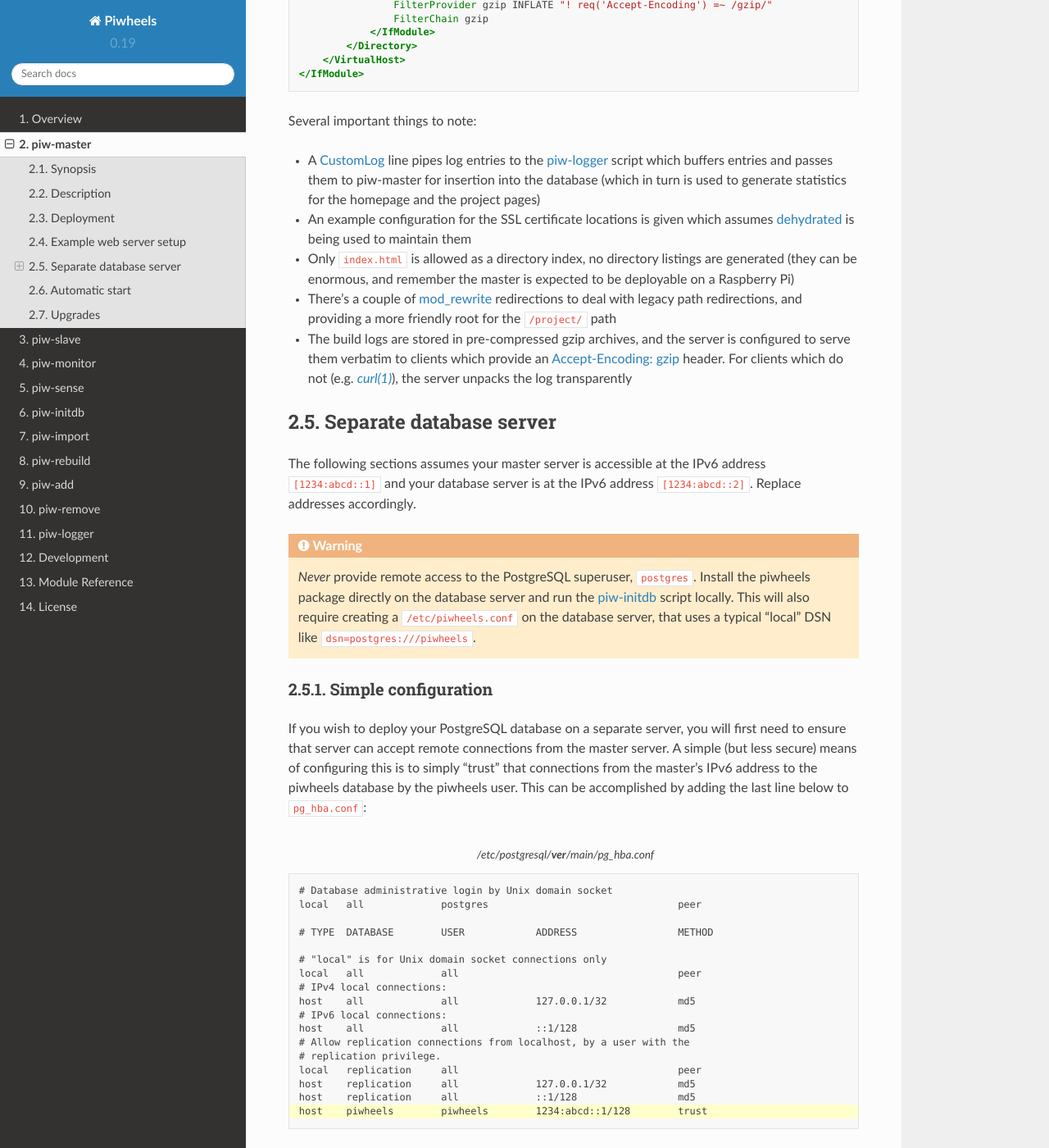
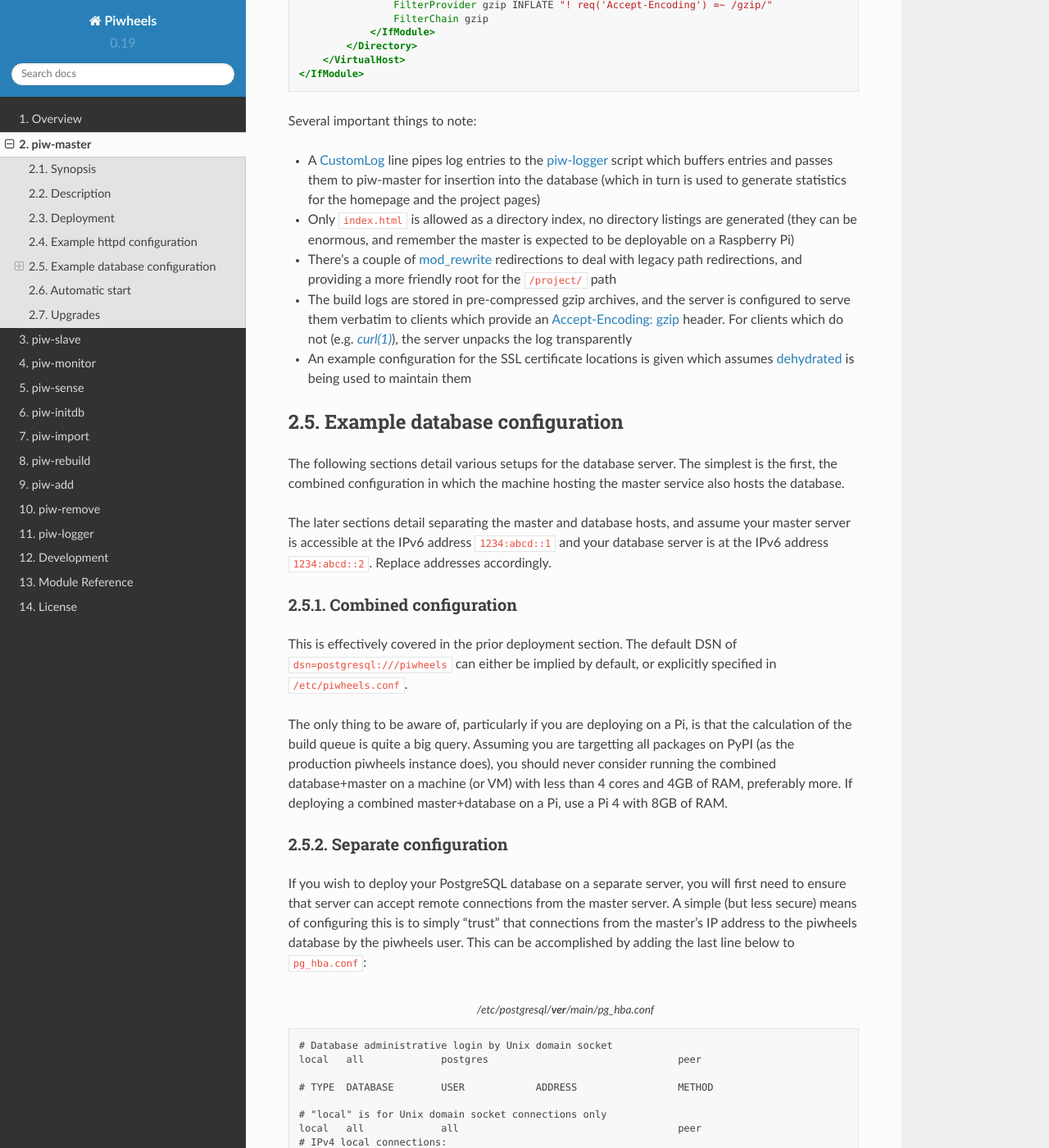
Before and after one commit to piwheels/piwheels, a Sphinx documentation site: the page built from docs/master.rst, in a window 1280 px wide and 1400 px high, scrolled down 5486 px. Shown: the whole window at 82% size. Built offline with Sphinx 7.4.7 and the Read the Docs theme 2.0.0, drawn with Linux system fonts in a browser that asks for light colours; some of the changed text lies outside the part shown.

Commit message:
Docs overhaul
Work through the various application chapters bringing the content up to
date. So far, piw-master, piw-slave done. All other applications
pending...

```diff
--- a/docs/master.rst
+++ b/docs/master.rst
@@ -223,8 +225,8 @@
 #. Deploy some build slaves; see :doc:`slaves` for deployment instructions.
 
 
-Example web server setup
-========================
+Example httpd configuration
+===========================
 
 The following is an example Apache configuration similar to that used on the
 production piwheels master. The port 80 (http) server configuration should look
@@ -304,9 +306,6 @@
   (which in turn is used to generate statistics for the homepage and the
   project pages)
 
-* An example configuration for the SSL certificate locations is given which
-  assumes `dehydrated`_ is being used to maintain them
-
 * Only ``index.html`` is allowed as a directory index, no directory listings
   are generated (they can be enormous, and remember the master is expected to
   be deployable on a Raspberry Pi)
@@ -320,31 +319,45 @@
   `Accept-Encoding: gzip`_ header. For clients which do not (e.g.
   :manpage:`curl(1)`), the server unpacks the log transparently
 
+* An example configuration for the SSL certificate locations is given which
+  assumes `dehydrated`_ is being used to maintain them
 
 
-Separate database server
-========================
+Example database configuration
+==============================
 
-The following sections assumes your master server is accessible at the IPv6
-address ``[1234:abcd::1]`` and your database server is at the IPv6 address
-``[1234:abcd::2]``. Replace addresses accordingly.
+The following sections detail various setups for the database server. The
+simplest is the first, the combined configuration in which the machine hosting
+the master service also hosts the database.
 
-.. warning::
-
-    *Never* provide remote access to the PostgreSQL superuser, ``postgres``.
-    Install the piwheels package directly on the database server and run the
-    :doc:`initdb` script locally. This will also require creating a
-    :file:`/etc/piwheels.conf` on the database server, that uses a typical
-    "local" DSN like ``dsn=postgres:///piwheels``.
+The later sections detail separating the master and database hosts, and assume
+your master server is accessible at the IPv6 address ``1234:abcd::1`` and
+your database server is at the IPv6 address ``1234:abcd::2``. Replace
+addresses accordingly.
 
 
-Simple configuration
---------------------
+Combined configuration
+----------------------
+
+This is effectively covered in the prior deployment section. The default DSN of
+``dsn=postgresql:///piwheels`` can either be implied by default, or explicitly
+specified in :file:`/etc/piwheels.conf`.
+
+The only thing to be aware of, particularly if you are deploying on a Pi, is
+that the calculation of the build queue is quite a big query. Assuming you are
+targetting all packages on PyPI (as the production piwheels instance does), you
+should never consider running the combined database+master on a machine (or VM)
+with less than 4 cores and 4GB of RAM, preferably more. If deploying a combined
+master+database on a Pi, use a Pi 4 with 8GB of RAM.
+
+
+Separate configuration
+----------------------
 
 If you wish to deploy your PostgreSQL database on a separate server, you will
 first need to ensure that server can accept remote connections from the master
 server. A simple (but less secure) means of configuring this is to simply
-"trust" that connections from the master's IPv6 address to the piwheels
+"trust" that connections from the master's IP address to the piwheels
 database by the piwheels user. This can be accomplished by adding the last line
 below to :file:`pg_hba.conf`:
 
@@ -384,6 +397,14 @@
     [master]
     dsn=postgresql://piwheels@[1234:abcd::2]/piwheels
 
+.. warning::
+
+    *Never* provide remote access to the PostgreSQL superuser, ``postgres``.
+    Install the piwheels package directly on the database server and run the
+    :doc:`initdb` script locally. This will also require creating a
+    :file:`/etc/piwheels.conf` on the database server, that uses a typical
+    "local" DSN like ``dsn=postgresql:///piwheels``.
+
 
 SSH tunnelling
 --------------
@@ -416,29 +437,9 @@
 
 Secondly, set up a :manpage:`systemd(1)` service to maintain the tunnel:
 
-.. code-block:: ini
+.. literalinclude:: ../piwheelsdb-tunnel.service
+    :language: ini
     :caption: /etc/systemd/system/piwheelsdb-tunnel.service
-
-    [Unit]
-    Description=A secure tunnel for the piwheelsdb connection
-    After=local-fs.target network.target
-
-    [Service]
-    User=piwheels
-    Group=piwheels
-    RuntimeDirectory=postgresql
-    RuntimeDirectoryPreserve=restart
-    ExecStart=/usr/bin/ssh -NT \
-      -o BatchMode=yes \
-      -o ExitOnForwardFailure=yes \
-      -o StreamLocalBindUnlink=yes \
-      -L /run/postgresql/.s.PGSQL.5432:/run/postgresql/.s.PGSQL.5432 \
-      piwheels@1234:abcd::2
-    RestartSec=5
-    Restart=on-failure
-
-    [Install]
-    WantedBy=multi-user.target
 
 .. code-block:: console
 
@@ -471,13 +472,14 @@
 ===============
 
 If you wish to ensure that the master starts on every boot-up, you may wish to
-define a systemd unit for it. Example units can be also be found in the root of
-the piwheels repository:
+define a systemd unit for it:
+
+.. literalinclude:: ../piwheels-master.service
+    :language: ini
+    :caption: /etc/systemd/system/piwheels-master.service
 
 .. code-block:: console
 
-    # wget https://raw.githubusercontent.com/piwheels/piwheels/master/piwheels-master.service
-    # cp piwheels-master.service /etc/systemd/system/
     # systemctl daemon-reload
     # systemctl enable piwheels-master
     # systemctl start piwheels-master
--- a/docs/monitor.rst
+++ b/docs/monitor.rst
@@ -52,9 +52,9 @@
 =====
 
 The monitor application should be started on the same machine as the master
-after the :doc:`master` script has been started. After initialization it will
-request the current status of all build slaves from the master, displaying this
-in a list in the middle of the screen.
+after the :doc:`piw-master <master>` script has been started. After
+initialization it will request the current status of all build slaves from the
+master, displaying this in a list in the middle of the screen.
 
 The :kbd:`Tab` key can be used to navigate between the list of build slaves and
 the controls at the bottom of the screen. Mouse control is also supported,
--- a/docs/rebuild.rst
+++ b/docs/rebuild.rst
@@ -4,7 +4,7 @@
 
 The piw-rebuild script is used to inject rebuild requests for various web
 pages into the piwheels system. This script must be run on the same node as
-the piw-master script.
+the :doc:`piw-master <master>` service.
 
 Synopsis
 ========
```
Also changed, not shown: other parts of docs/master.rst (+18 -16 lines), docs/slaves.rst (+52 -14 lines), 3 other files.
